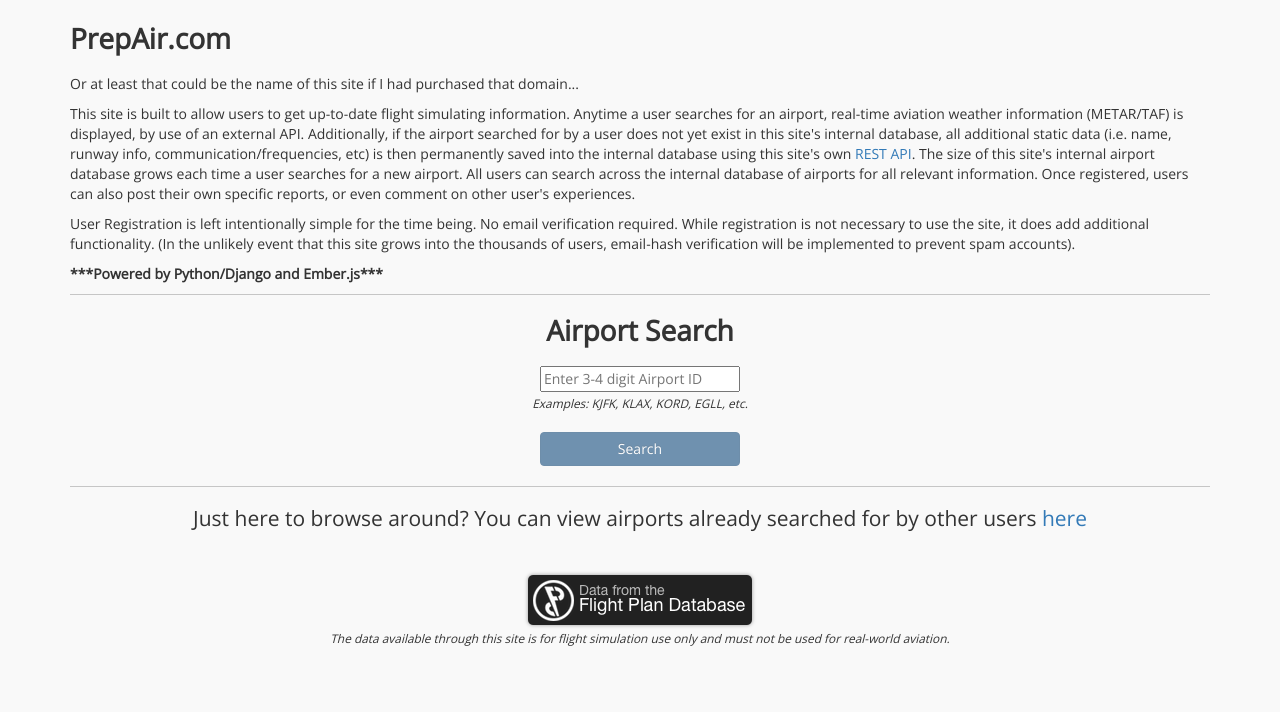
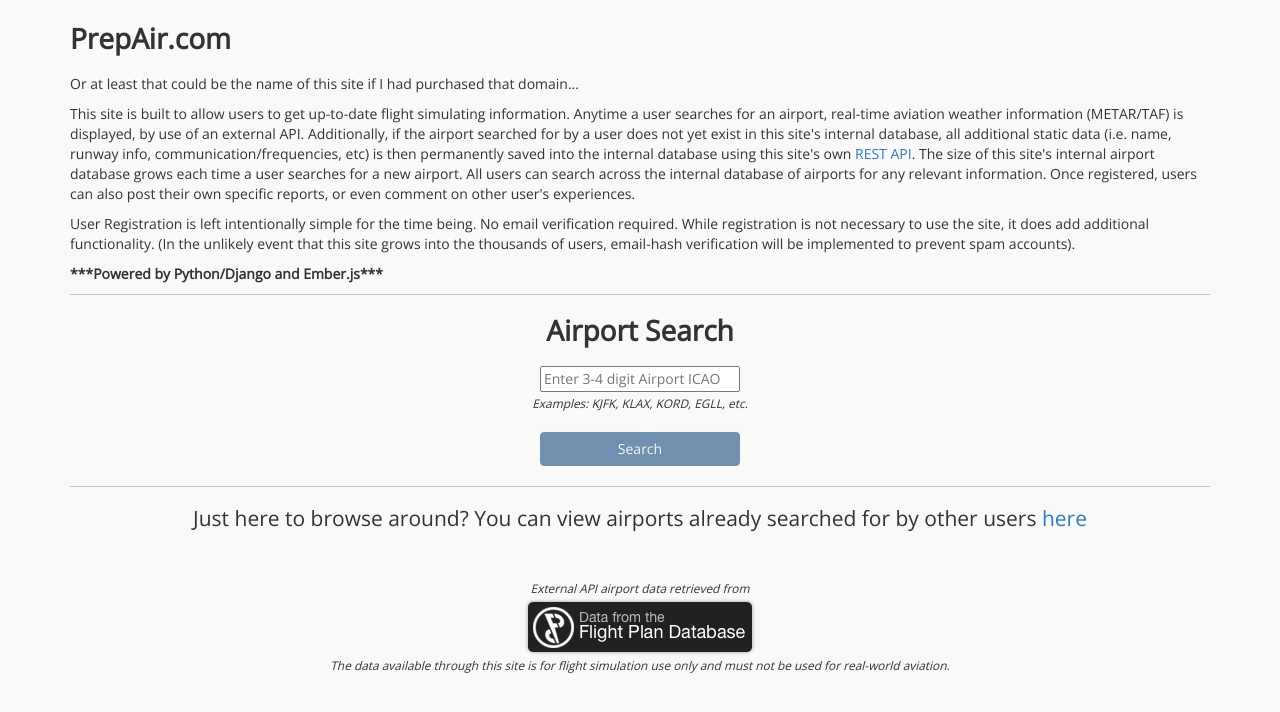
Before and after one commit to bfolks2/django-aviation, a Django app: page / in a window 1280 px wide. Shown: the part 57-769 px from the top of the page. Run offline with Django 3.2, Linux system fonts and the light colour scheme; some libraries are stand-ins or nearby versions.

Commit message:
re-style banner in footer

```diff
--- a/prepair/static/css/master.css
+++ b/prepair/static/css/master.css
@@ -82,6 +82,14 @@ span.glyphicon-wrench {
     font-style: italic;
 }
 
+.banner-header {
+    margin-bottom: 0px !important;
+}
+
+.disclaimer {
+    margin-top: 50px;
+}
+
 .register-btn input {
     margin-top: 10px;
     width: 100%;
--- a/prepair/templates/index.html
+++ b/prepair/templates/index.html
@@ -19,7 +19,7 @@
                 internal database, all additional static data (i.e. name, runway info, communication/frequencies, etc)
                 is then permanently saved into the internal database using this site's own <a href="/serializers/">REST API</a>.
                 The size of this site's internal airport database grows each time a user searches for a new airport.
-                All users can search across the internal database of airports for all relevant information.  Once
+                All users can search across the internal database of airports for any relevant information.  Once
                 registered, users can also post their own specific reports, or even comment on other user's experiences.
             </p>
             <p>
@@ -45,7 +45,7 @@
 
             <form class="icao-form" method="POST">
                 <div class="input-box">
-                    <input id="icao-input" type="text" placeholder="Enter 3-4 digit Airport ID" name="icao"
+                    <input id="icao-input" type="text" placeholder="Enter 3-4 digit Airport ICAO" name="icao"
                            onkeyup="validateICAO()">
                 </div>
                 <div class="small-text">
@@ -65,9 +65,14 @@
 
         <div class="sub-header text-center">
             <h2>Just here to browse around?  You can view airports already searched for by other users <a href="/dashboard/">here</a></h2>
-            <img src="{% static "media/dark_banner.png" %}" style="margin-top: 30px;"/>
-            <div class="small-text">
-                <p>The data available through this site is for flight simulation use only and must not be used for real-world aviation.</p>
+            <div class="disclaimer">
+                <div class="small-text">
+                    <p class="banner-header">External API airport data retrieved from</p>
+                </div>
+                <img src="{% static "media/dark_banner.png" %}"/>
+                <div class="small-text">
+                    <p>The data available through this site is for flight simulation use only and must not be used for real-world aviation.</p>
+                </div>
             </div>
         </div>
     </div>
```
